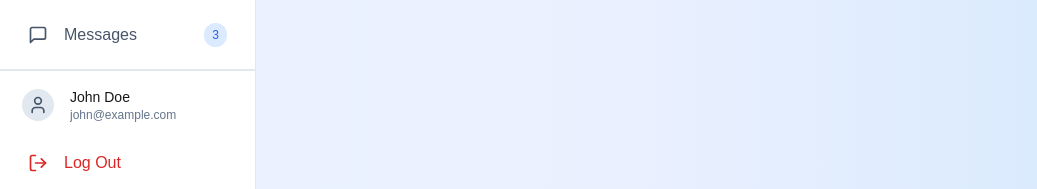
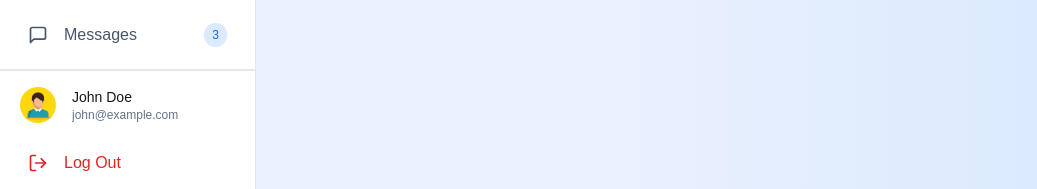
Before and after one commit to Andikss/nextplate, a Next.js app: page / in a window 1280 px wide. Shown: the part 597-786 px from the top of the page, without its empty margins (0-1037 px from the left). Built offline with nearby package versions, Linux system fonts and the light colour scheme.

Commit message:
feat: avatar component

```diff
--- /dev/null
+++ b/src/Components/Global/Avatar/Avatar.tsx
@@ -0,0 +1,123 @@
+/** @format */
+
+"use client";
+
+import React, { useState } from "react";
+import { createPortal } from "react-dom";
+import { useTransition, animated, useSpring } from "@react-spring/web";
+import { Download } from "lucide-react";
+
+interface AvatarProps {
+  url: string;
+  username?: string;
+  openable?: boolean;
+  size?: "xs" | "sm" | "md" | "lg";
+  className?: string;
+  onClick?: () => void;
+}
+
+export const Avatar: React.FC<AvatarProps> = ({
+  url,
+  username,
+  openable = false,
+  size = "md",
+  className = "",
+  onClick,
+}) => {
+  const [isOpen, setIsOpen] = useState(false);
+
+  const handleImageClick = () => {
+    if (openable) {
+      setIsOpen(true);
+    }
+    if (onClick) {
+      onClick();
+    }
+  };
+
+  const handleClose = () => {
+    setIsOpen(false);
+  };
+
+  const sizeClasses: Record<string, string> = {
+    xs: "w-8 h-8",
+    sm: "w-9 h-9",
+    md: "w-12 h-12",
+    lg: "w-16 h-16",
+  };
+
+  const transition = useTransition(isOpen, {
+    from: { opacity: 0 },
+    enter: { opacity: 1 },
+    leave: { opacity: 0 },
+    config: { duration: 300 },
+  });
+
+  const imageSpring = useSpring({
+    opacity: isOpen ? 1 : 0,
+    scale: isOpen ? 1 : 0.7,
+    config: { duration: 300 },
+  });
+
+  const handleDownload = () => {
+    const link = document.createElement("a");
+    link.href = url ? url : "/assets/static/img/default-avatar.png";
+    link.download = `${username || username}.jpg`;
+    document.body.appendChild(link);
+    link.click();
+    document.body.removeChild(link);
+  };
+
+  return (
+    <div className={`relative shrink-0 ${sizeClasses[size]} ${className}`}>
+      <img
+        src={url}
+        alt={username}
+        loading="lazy"
+        className="w-full h-full rounded-full cursor-pointer object-cover transition-transform duration-300 ease-in-out hover:scale-110"
+        onClick={handleImageClick}
+        draggable={false}
+      />
+      {openable &&
+        transition(
+          (style, item) =>
+            item &&
+            createPortal(
+              <animated.div
+                style={style}
+                className="fixed top-0 left-0 w-full h-full flex items-center justify-center bg-black bg-opacity-50"
+                onClick={handleClose}
+              >
+                <animated.div
+                  style={imageSpring}
+                  className="relative"
+                  onClick={(e) => e.stopPropagation()}
+                >
+                  <img
+                    src={url ? url : "/assets/static/img/default-avatar.png"}
+                    alt={username}
+                    loading="lazy"
+                    className="max-h-[70vh] object-contain cursor-pointer"
+                    draggable={false}
+                  />
+                  <button
+                    className="absolute top-4 left-4 text-2xl text-text transition-opacity duration-300 ease-in-out hover:opacity-70"
+                    onClick={handleDownload}
+                    title="Download"
+                  >
+                    <Download size={20} />
+                  </button>
+                  <button
+                    className="absolute top-4 right-4 text-2xl text-text transition-opacity duration-300 ease-in-out hover:opacity-70"
+                    onClick={handleClose}
+                  >
+                    ✕
+                  </button>
+                </animated.div>
+              </animated.div>,
+              document.body
+            )
+        )}
+    </div>
+  );
+};
--- /dev/null
+++ b/src/Components/Global/Avatar/index.tsx
@@ -0,0 +1 @@
+export * from "./Avatar";
--- a/src/Components/Global/Sidebar/Child/UserProfile/UserProfile.tsx
+++ b/src/Components/Global/Sidebar/Child/UserProfile/UserProfile.tsx
@@ -1,14 +1,12 @@
 /** @format */
 
-import { User } from "lucide-react";
+import { Avatar } from "@/Components/Global/Avatar";
 
 export const UserProfile: React.FC<{ isCollapsed: boolean }> = ({
   isCollapsed,
 }) => (
-  <div className="p-4 pl-[22px] shrink-0 border-t border-slate-200 dark:border-slate-800 flex items-center gap-4">
-    <div className="ml- w-8 h-8 shrink-0 rounded-full bg-slate-200 dark:bg-slate-700 flex items-center justify-center">
-      <User size={20} className="text-slate-600 dark:text-slate-300" />
-    </div>
+  <div className="p-4 pl-5 shrink-0 border-t border-slate-200 dark:border-slate-800 flex items-center gap-4">
+    <Avatar openable url="/assets/static/img/default-avatar.png" size="sm"/>
     <div
       className={`
         ${isCollapsed ? "opacity-0 w-0" : "opacity-100 w-auto"}
```
Also changed, not shown: public/assets/static/img/default-avatar.png (added).
